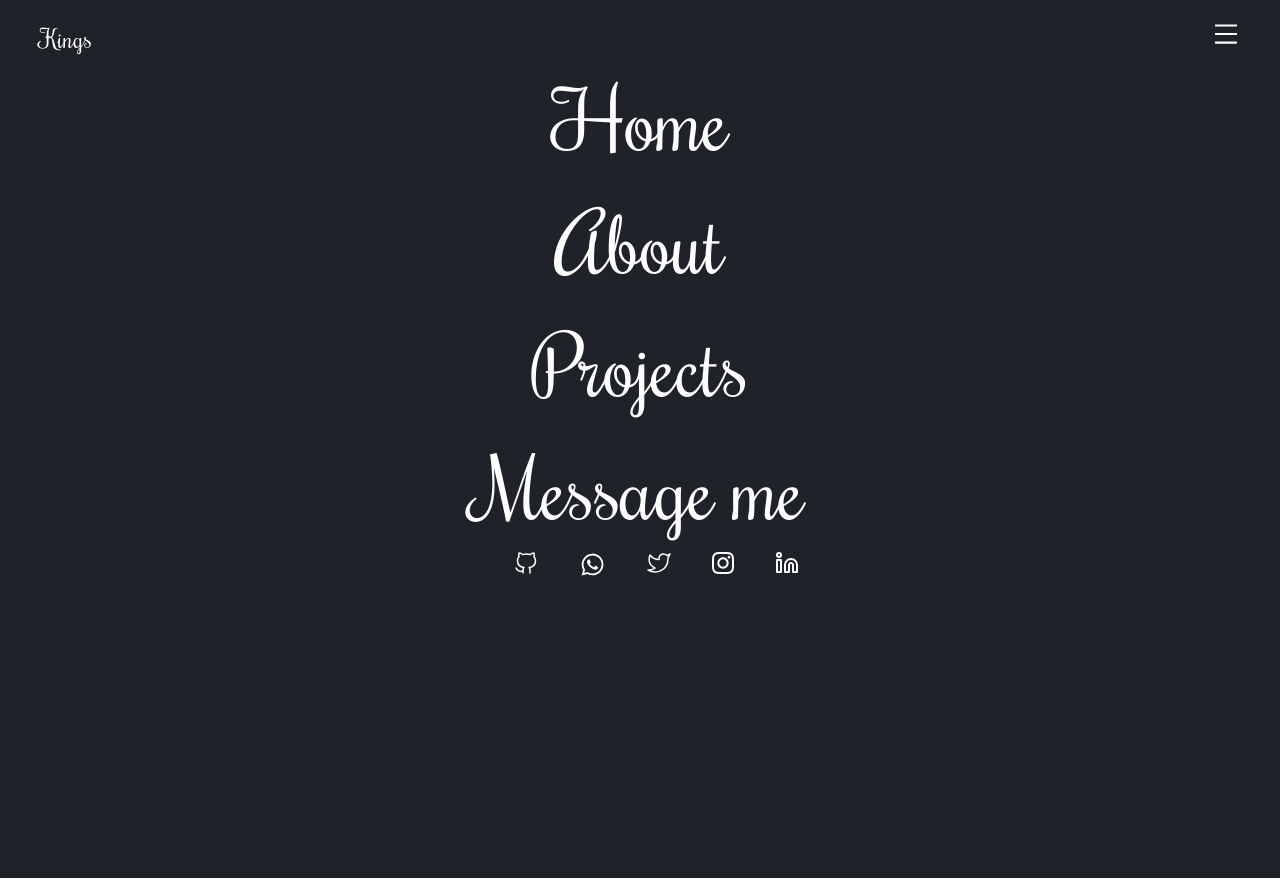
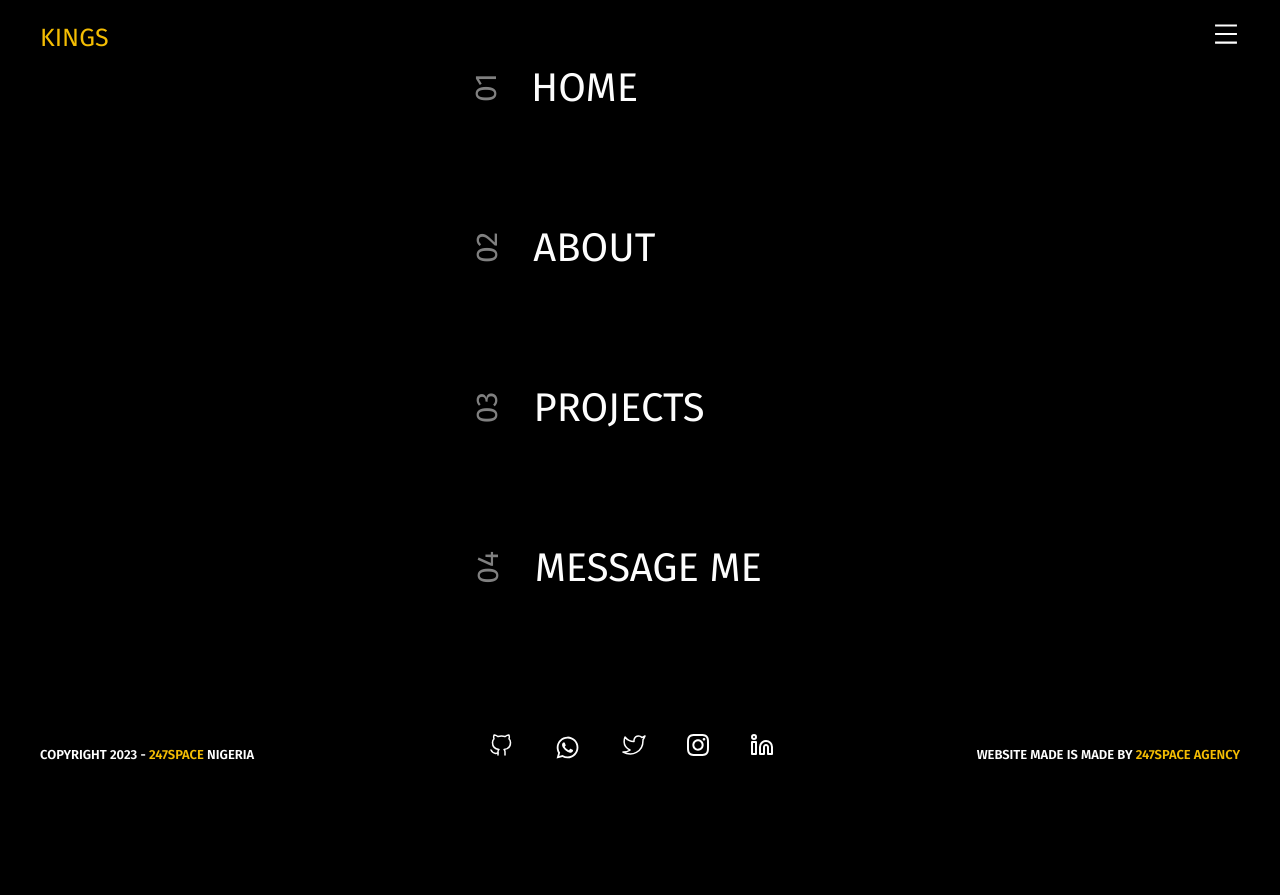
Before and after one commit to kingjamesegun/My-Portfolio, a React (Create React App) app: page /about in a window 1280 px wide. Before the commit the page ends 800 px from the top, so only its background shows below. Built offline with nearby package versions, Linux system fonts and the light colour scheme.

Commit message:
Changed interface

```diff
--- a/src/App.css
+++ b/src/App.css
@@ -1,22 +1,21 @@
+@import url("https://fonts.googleapis.com/css2?family=Roboto+Serif&display=swap");
+@import url("https://fonts.googleapis.com/css2?family=Comforter&family=Rochester&display=swap");
 
-@import url('https://fonts.googleapis.com/css2?family=Roboto+Serif&display=swap');
-@import url('https://fonts.googleapis.com/css2?family=Comforter&family=Rochester&display=swap');
-
-@import url('https://fonts.googleapis.com/css2?family=Roboto&display=swap');
-.App{
-  background-color: #1F2228;
+@import url("https://fonts.googleapis.com/css2?family=Roboto&display=swap");
+@import url("https://fonts.googleapis.com/css2?family=Fira+Sans:wght@400;500;600;700;900&display=swap");
+.App {
+	background-color: #000;
 	height: 100vh;
-  color: #FDFDFD;
+	color: #fdfdfd;
 	font-size: 16px;
 }
 
-.loader{
+.loader {
 	display: flex;
 	justify-content: center;
 	align-items: center;
 	height: 100vh;
-  background-color: #1F2228;
+	background-color: #1f2228;
 }
-.loader__img{
-
+.loader__img {
 }
--- a/src/Pages/About.tsx
+++ b/src/Pages/About.tsx
@@ -1,39 +1,43 @@
-import Pics from '../assets/mypics.png';
-import PicsSmall from '../assets/picsl.png';
-import '../styles/Pages/About.css';
+import Pics from "../assets/mypics.png";
+import PicsSmall from "../assets/picsl.png";
+import "../styles/Pages/About.css";
 
 function About() {
 	return (
-		<div className='about '>
-			<div className='row'>
-				<div className='about__details col-lg-8 col-md-7 col-xs-12'>
-					<div className='about__title'>
+		<div className="about ">
+			<div className="row">
+				<div className="about__details col-lg-8 col-md-7 col-xs-12">
+					<div className="about__title">
 						<h3>About me</h3>
-						<div className='about__staight'></div>
+						<div className="about__staight"></div>
 					</div>
-					<p className='about__p'>
-						I’m James Oluwasegun OKUNOLA. My passion for web development started
-						far back in 2017 when I just finished my secondary school. I was
-						eager to learn anything that will make me unique. This lead me to
-						start HTML & CSS course on W3schools.
+					<p className="about__p">
+						I’m James Oluwasegun OKUNOLA. I am a highly skilled React developer
+						and UI/UX designer with a strong background in developing React
+						applications (web and mobile) and creating elegant Figma designs. I
+						am a fast learner who is always up-to-date on the latest
+						technologies, and I have a passion for building strong communication
+						with my clients.
 						<br />
 					</p>
-					<p className='about__p'>
-						Today, I’ve been able to work with a startup, individuals and
-						companies. My passion today is to work for a company and promote
-						their products and I am willing to learn from other developers.
+					<p className="about__p">
+						As a team player, I work well with others and am always open to
+						collaborating to achieve outstanding results in web app development
+						and user interface design. With my skills and experience, I am
+						confident in my ability to deliver high-quality projects that meet
+						my client's needs and exceed their expectations.
 						<br />
 					</p>
-					<p className='about__p'>
-						I belive that, “Code will save me, and design will make my life
-						neat”.
+					<p className="about__p">
+						" I'm not a great programmer, I'm just a good programmer with each
+						great habits."
 						<br />
 					</p>
-					<h1 className='about__motto'>I Code, I design</h1>
+					<h1 className="about__motto">I Code, I design</h1>
 				</div>
-				<div className='about_image col-lg-4 col-md-5 col-xs-12'>
-					<img src={Pics} alt='Me' className='image__large' />
-					<img src={PicsSmall} alt='Me' className='image__small' />
+				<div className="about_image col-lg-4 col-md-5 col-xs-12">
+					<img src={Pics} alt="Me" className="image__large" />
+					<img src={PicsSmall} alt="Me" className="image__small" />
 				</div>
 			</div>
 		</div>
--- a/src/components/Nav.tsx
+++ b/src/components/Nav.tsx
@@ -1,12 +1,12 @@
-import MenuIcon from '../assets/menu.svg';
-import '../styles/components/nav.css';
-import { Link } from 'react-router-dom';
-import { useState } from 'react';
-import GitHubIcon from '../assets/git.svg';
-import LinkIcon from '../assets/link.svg';
-import TwitterIcon from '../assets/twi.svg';
-import WhatsappIcon from '../assets/whatsapp.svg';
-import InstagrmIcon from '../assets/i.svg';
+import MenuIcon from "../assets/menu.svg";
+import "../styles/components/nav.css";
+import { Link } from "react-router-dom";
+import { useState } from "react";
+import GitHubIcon from "../assets/git.svg";
+import LinkIcon from "../assets/link.svg";
+import TwitterIcon from "../assets/twi.svg";
+import WhatsappIcon from "../assets/whatsapp.svg";
+import InstagrmIcon from "../assets/i.svg";
 
 function Nav() {
 	const [menu, setMenu] = useState(false);
@@ -18,87 +18,100 @@ function Nav() {
 		setMenu(true);
 	};
 	return (
-		<div className='nav'>
-			<div className='nav_main'>
-				<div className='logo'>Kings</div>
-				<div className='nav__menu'>
-					<img src={MenuIcon} alt='Menu' onClick={handleMenuClick} />
+		<div className="nav">
+			<div className="nav_main">
+				<div className="logo">Kings</div>
+				<div className="nav__menu">
+					<img src={MenuIcon} alt="Menu" onClick={handleMenuClick} />
 				</div>
 			</div>
 
 			{!menu ? (
-				<div style={{height: "100vh"}}>
-					<ul className='nav_ul'>
-						<li className='nav_links'>
-							<Link to='/' onClick={handleLinkClick}>
-								Home
+				<div style={{ height: "100vh", position: "relative" }}>
+					<ul className="nav_ul">
+						<li className="nav_links">
+							<Link to="/" onClick={handleLinkClick}>
+								<span className="links__num">01</span>
+								<span>Home</span>
 							</Link>
 						</li>
-						<li className='nav_links'>
-							<Link to='/about' onClick={handleLinkClick}>
+						<li className="nav_links">
+							<Link to="/about" onClick={handleLinkClick}>
+								<span className="links__num">02</span>
 								About
 							</Link>
 						</li>
-						<li className='nav_links'>
-							<Link to='/projects' onClick={handleLinkClick}>
+						<li className="nav_links">
+							<Link to="/projects" onClick={handleLinkClick}>
+								<span className="links__num">03</span>
 								Projects
 							</Link>
 						</li>
-						<li className='nav_links'>
-							<Link to='/contact' onClick={handleLinkClick}>
+						<li className="nav_links">
+							<Link to="/contact" onClick={handleLinkClick}>
+								<span className="links__num">04</span>
 								Message me
 							</Link>
 						</li>
 					</ul>
 
-					<div className='nav__socials'>
-						<ul className='socials'>
-							<li className='socials__link'>
+					<div className="nav__btm">
+						<div className="btm__copyright">
+							COPYRIGHT 2023 - <span className="yellow">247SPACE</span> NIGERIA
+						</div>
+						<div className="nav__socials">
+							<ul className="socials">
+								<li className="socials__link">
 									<a
-									href='https://github.com/kingjamesegun'
-									target='_blank'
-									rel='noopener noreferrer'
+										href="https://github.com/kingjamesegun"
+										target="_blank"
+										rel="noopener noreferrer"
 									>
-									<img src={GitHubIcon} alt='Github Link' />
+										<img src={GitHubIcon} alt="Github Link" />
 									</a>
 								</li>
-							<li className='socials__link'>
+								<li className="socials__link">
 									<a
-									href='https://wa.me/message/ICR3VWZS7ACVM1'
-									target='_blank'
-									rel='noopener noreferrer'
+										href="https://wa.me/message/ICR3VWZS7ACVM1"
+										target="_blank"
+										rel="noopener noreferrer"
 									>
-									<img src={WhatsappIcon} alt='Whatsapp Link' />
+										<img src={WhatsappIcon} alt="Whatsapp Link" />
 									</a>
 								</li>
-							<li className='socials__link'>
+								<li className="socials__link">
 									<a
-									href='https://twitter.com/kingjamesegun'
-									target='_blank'
-									rel='noopener noreferrer'
+										href="https://twitter.com/kingjamesegun"
+										target="_blank"
+										rel="noopener noreferrer"
 									>
-									<img src={TwitterIcon} alt='Twitter Link' />
+										<img src={TwitterIcon} alt="Twitter Link" />
 									</a>
 								</li>
-							<li className='socials__link'>
+								<li className="socials__link">
 									<a
-									href='https://www.instagram.com/kingjamesegun/'
-									target='_blank'
-									rel='noopener noreferrer'
+										href="https://www.instagram.com/kingjamesegun/"
+										target="_blank"
+										rel="noopener noreferrer"
 									>
-									<img src={InstagrmIcon} alt='IG ink' />
+										<img src={InstagrmIcon} alt="IG ink" />
 									</a>
 								</li>
-							<li className='socials__link'>
+								<li className="socials__link">
 									<a
-									href='https://www.linkedin.com/in/james-okunola-65959519a/'
-									target='_blank'
-									rel='noopener noreferrer'
+										href="https://www.linkedin.com/in/james-okunola-65959519a/"
+										target="_blank"
+										rel="noopener noreferrer"
 									>
-									<img src={LinkIcon} alt='Linkdin Link' />
+										<img src={LinkIcon} alt="Linkdin Link" />
 									</a>
 								</li>
 							</ul>
+						</div>
+						<div className="btm__brand">
+							Website made is made by{" "}
+							<span className="yellow">247space Agency</span>
+						</div>
 					</div>
 				</div>
 			) : null}
--- a/src/styles/Pages/About.css
+++ b/src/styles/Pages/About.css
@@ -1,6 +1,6 @@
 .about {
 	padding: 8% 10%;
-  background-color: #1F2228;
+	background-color: #000;
 }
 @media (max-width: 768px) {
 	.about {
@@ -95,4 +95,4 @@
 		display: block;
 		margin: auto;
 	}
-}/*# sourceMappingURL=About.css.map */
+} /*# sourceMappingURL=About.css.map */
--- a/src/styles/Pages/Projects.css
+++ b/src/styles/Pages/Projects.css
@@ -1,6 +1,6 @@
 .project {
 	padding: 8% 10%;
-  background-color: #1f2228;
+	background-color: #000;
 }
 @media (max-width: 768px) {
 	.project {
@@ -41,7 +41,7 @@
 .project .project__section .project__titleEven div {
 	height: 2px;
 	width: 50%;
-  background-color: #c4c4c4;
+	background-color: rgb(31, 31, 31);
 	font-size: 14px;
 }
 @media (max-width: 450px) {
@@ -74,4 +74,4 @@
 	.project .project__section .project__title div {
 		width: 100px;
 	}
-}/*# sourceMappingURL=Projects.css.map */
+} /*# sourceMappingURL=Projects.css.map */
--- a/src/styles/components/ProjectsDetails.css
+++ b/src/styles/components/ProjectsDetails.css
@@ -50,7 +50,7 @@
 }
 .project__details .project__info .info__p {
 	padding: 20px 30px;
-  background-color: #2e3034;
+	background-color: #1f1e1e;
 	border-radius: 5px;
 }
 .project__details .project__info ul {
@@ -91,4 +91,4 @@
 		margin-left: 0;
 		margin-right: 15px;
 	}
-}/*# sourceMappingURL=ProjectsDetails.css.map */
+} /*# sourceMappingURL=ProjectsDetails.css.map */
--- a/src/styles/components/ProjectsDetailsEven.css
+++ b/src/styles/components/ProjectsDetailsEven.css
@@ -53,7 +53,7 @@
 }
 .project__detailsEven .project__info .info__p {
 	padding: 20px 30px;
-  background-color: #2e3034;
+	background-color: #1f1e1e;
 	border-radius: 5px;
 }
 .project__detailsEven .project__info ul {
@@ -89,4 +89,4 @@
 		margin-left: 0;
 		margin-right: 15px;
 	}
-}/*# sourceMappingURL=ProjectsDetailsEven.css.map */
+} /*# sourceMappingURL=ProjectsDetailsEven.css.map */
--- a/src/styles/components/nav.css
+++ b/src/styles/components/nav.css
@@ -1,6 +1,6 @@
 @import url("https://fonts.googleapis.com/css2?family=Comforter&family=Rochester&display=swap");
 .nav {
-  background-color: #1f2228;
+	background-color: #000000;
 	padding: 20px 40px;
 	display: flex;
 	flex-direction: column;
@@ -18,23 +18,66 @@
 	justify-content: space-between;
 }
 .nav .nav_main .logo {
-  font-family: "Rochester";
+	font-family: "Fira Sans";
 	font-size: 25px;
+	text-transform: uppercase;
+	color: #f4bd03;
 }
 .nav .nav_ul {
 	padding: 0px 15%;
 	list-style: none;
-  margin: 0;
+	display: flex;
+	flex-direction: column;
+	gap: 100px;
+	justify-content: space-between;
+	align-items: center;
 }
 .nav .nav_ul .nav_links {
 	text-decoration: none;
-  text-align: center;
+	text-align: left;
+	width: 40%;
+	margin: auto;
 }
 .nav .nav_ul .nav_links a {
 	color: #fdfdfd;
+	display: flex;
+	align-items: center;
 	text-decoration: none;
-  font-family: "Rochester";
-  font-size: 82px;
+	font-family: "Fira Sans";
+	font-size: 40px;
+	text-transform: uppercase;
+}
+.links__num {
+	color: gray;
+	font-size: 30px;
+	margin-right: 30px;
+	/* writing-mode: vertical-lr; */
+	-webkit-transform: rotate(-90deg);
+	-moz-transform: rotate(-90deg);
+	-ms-transform: rotate(-90deg);
+	-o-transform: rotate(-90deg);
+	transform: rotate(-90deg);
+	-webkit-transform-origin: 50% 50%;
+	-moz-transform-origin: 50% 50%;
+	-ms-transform-origin: 50% 50%;
+	-o-transform-origin: 50% 50%;
+	transform-origin: 50% 50%;
+}
+.nav__btm {
+	display: flex;
+	justify-content: space-between;
+	align-items: center;
+	font-size: small;
+	font-family: "Fira Sans";
+	font-weight: 600;
+	position: absolute;
+	bottom: 10%;
+	width: 100%;
+	left: 0;
+	text-transform: uppercase;
+}
+.yellow {
+	color: #f4bd03;
 }
 @media (max-width: 425px) {
 	.nav .nav_ul .nav_links a {
@@ -51,4 +94,4 @@
 }
 .nav .nav__socials .socials .socials__link {
 	padding: 0 20px;
-}/*# sourceMappingURL=nav.css.map */
+} /*# sourceMappingURL=nav.css.map */
```
Also changed, not shown: package.json (+15 -15 lines), src/styles/Pages/Contact.css (+5 -5 lines), src/styles/Pages/Home.css (+5 -4 lines), 1 other file (tests, documents, lock files or other folders). Lines whose indentation alone changed are shown as unchanged.
